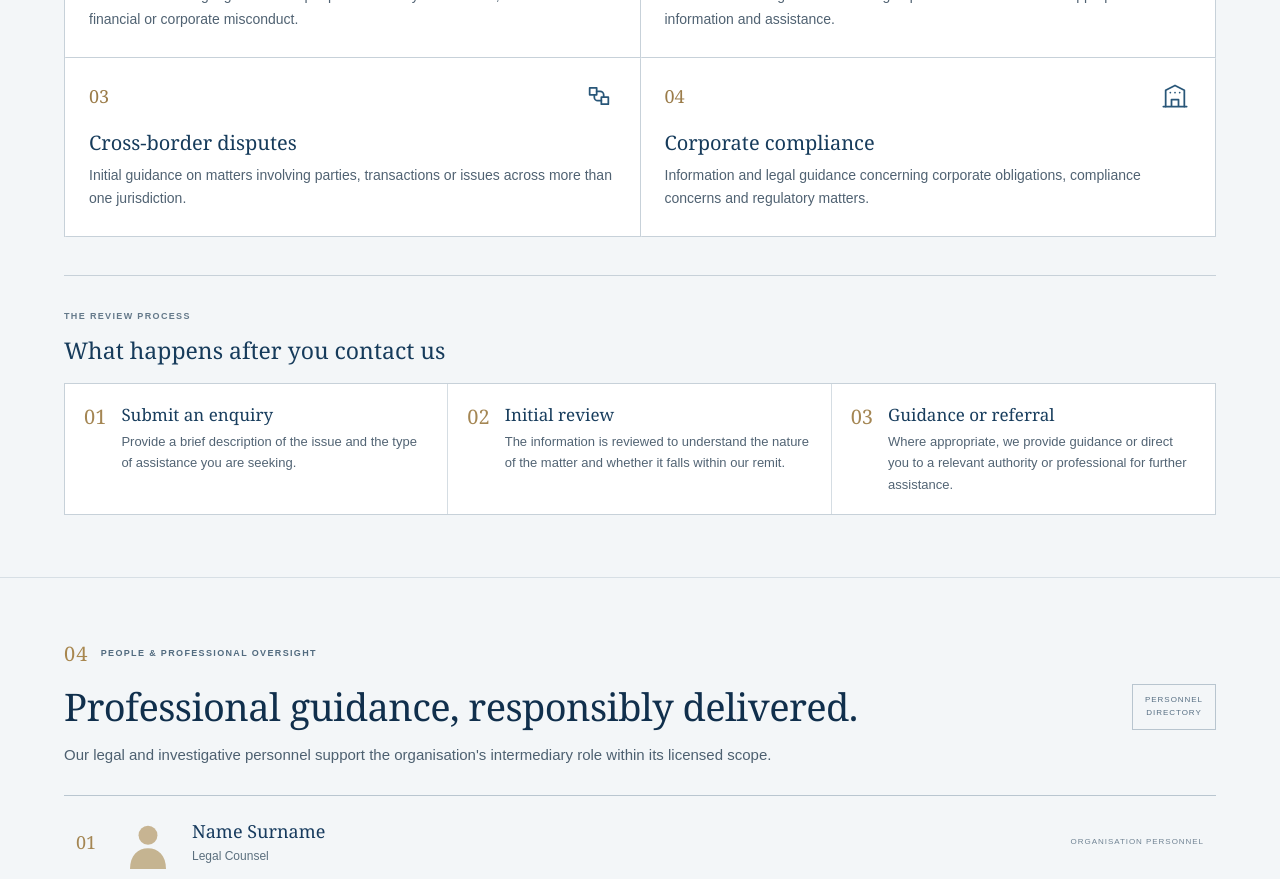
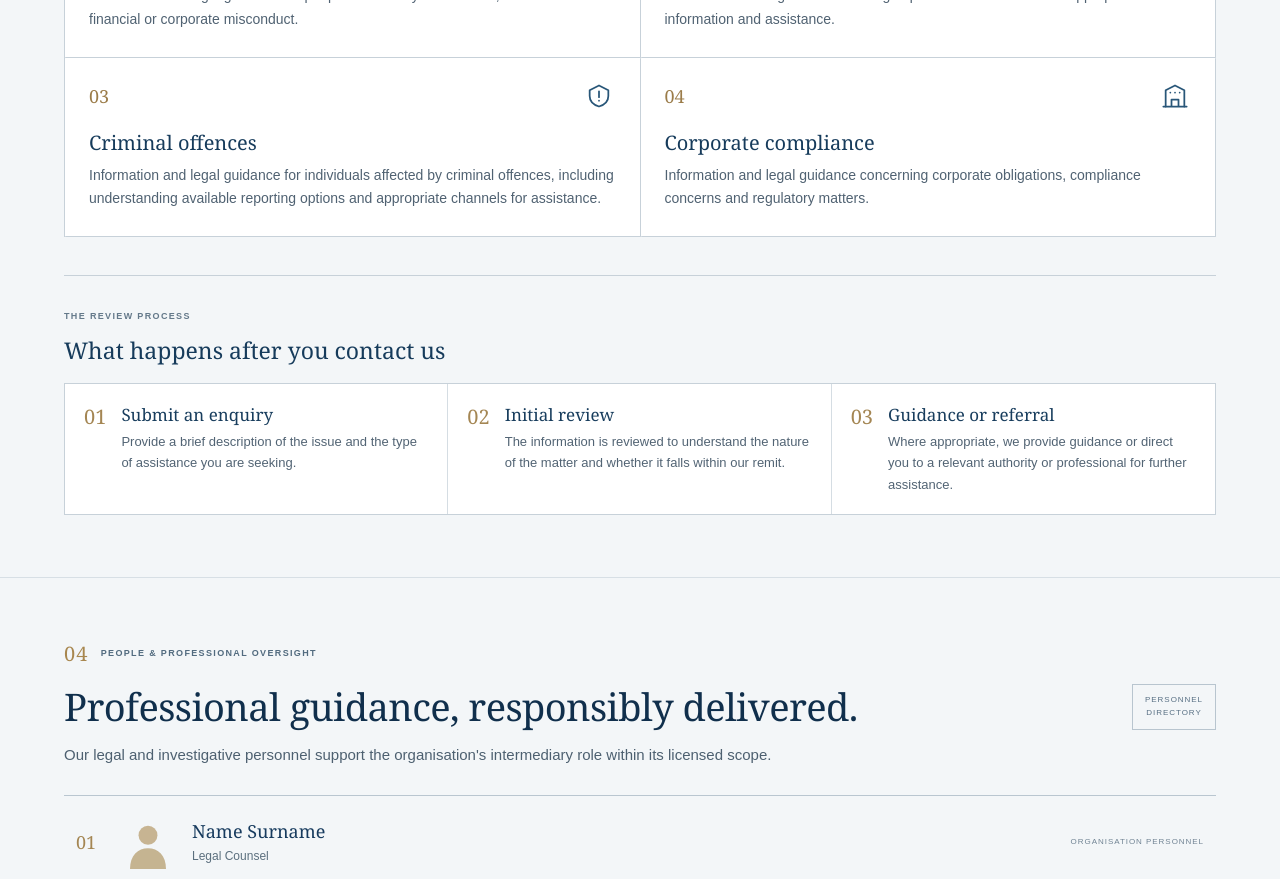
Before and after one commit to Eldee05/sabetilaw, a React (Vite) app in the folder client/: page / in a window 1280 px wide. Shown: the part 2020-2899 px from the top of the page. Built offline with nearby package versions, Linux system fonts and the light colour scheme; no server answers.

Commit message:
Replace cross-border disputes with criminal offences

```diff
--- a/client/src/components/Help.jsx
+++ b/client/src/components/Help.jsx
@@ -1,7 +1,7 @@
 const services = [
   { title: 'Fraud and financial crime', text: 'Information and legal guidance for people affected by online fraud, scams and financial or corporate misconduct.', icon: <><path d="M12 3 20 7v5c0 4.5-3 7.5-8 9-5-1.5-8-4.5-8-9V7l8-4Z" /><path d="m8.5 12 2.2 2.2 4.8-5" /></> },
   { title: 'Immigration matters', text: 'Guidance on immigration-related legal questions and direction to appropriate official information and assistance.', icon: <><circle cx="12" cy="12" r="9" /><path d="M3 12h18M12 3a14 14 0 0 1 0 18M12 3a14 14 0 0 0 0 18" /></> },
-  { title: 'Cross-border disputes', text: 'Initial guidance on matters involving parties, transactions or issues across more than one jurisdiction.', icon: <><path d="M4 5h6v6H4zM14 13h6v6h-6z" /><path d="M10 8h3a3 3 0 0 1 3 3v2M14 16h-3a3 3 0 0 1-3-3v-2" /></> },
+  { title: 'Criminal offences', text: 'Information and legal guidance for individuals affected by criminal offences, including understanding available reporting options and appropriate channels for assistance.', icon: <><path d="M12 3 20 7v5c0 4.5-3 7.5-8 9-5-1.5-8-4.5-8-9V7l8-4Z" /><path d="M12 8v5M12 16h.01" /></> },
   { title: 'Corporate compliance', text: 'Information and legal guidance concerning corporate obligations, compliance concerns and regulatory matters.', icon: <><path d="M4 21V7l8-4 8 4v14" /><path d="M2 21h20M9 21v-6h6v6M8 9h.01M12 9h.01M16 9h.01" /></> },
 ];
 const steps = [
```
